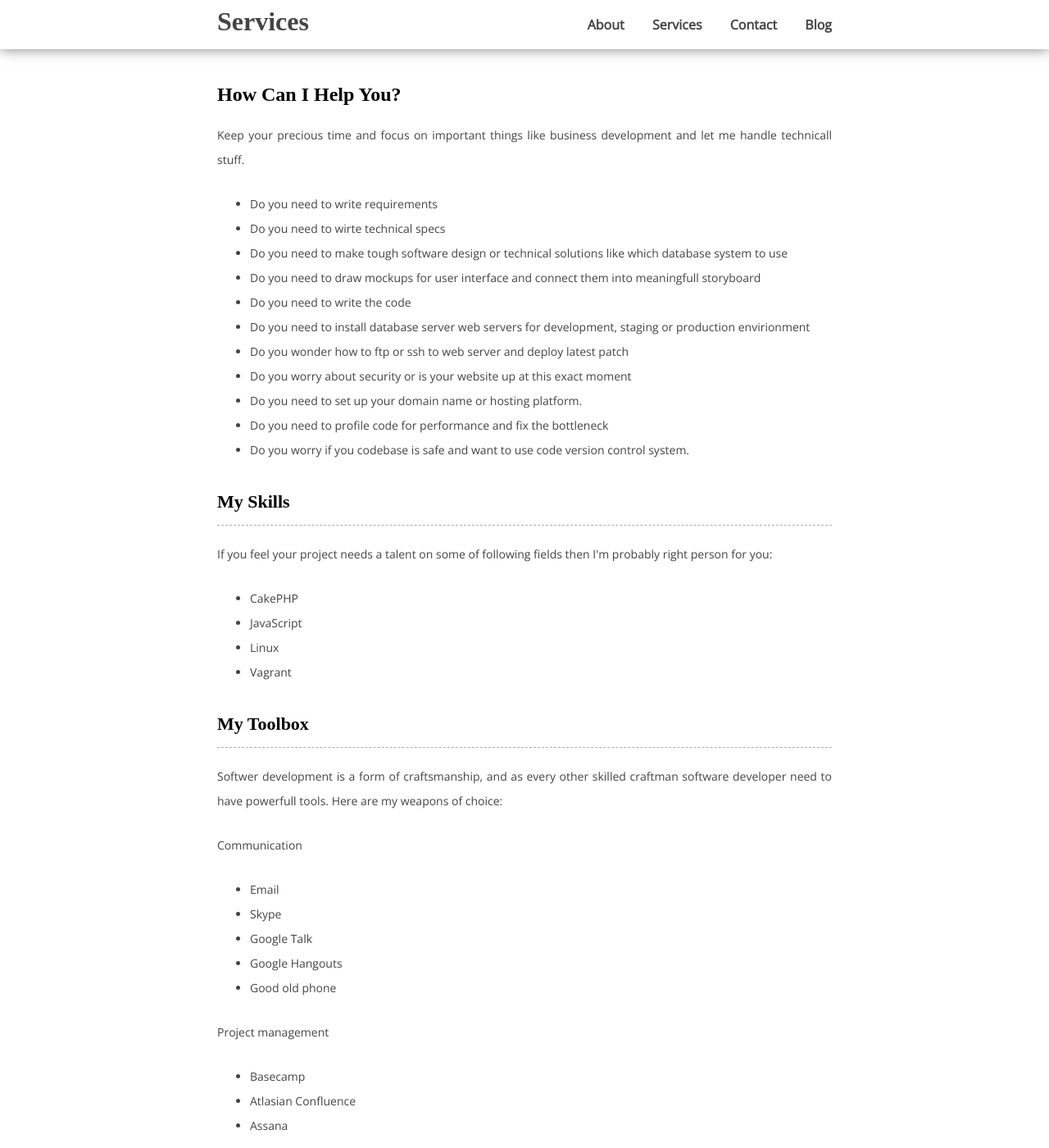
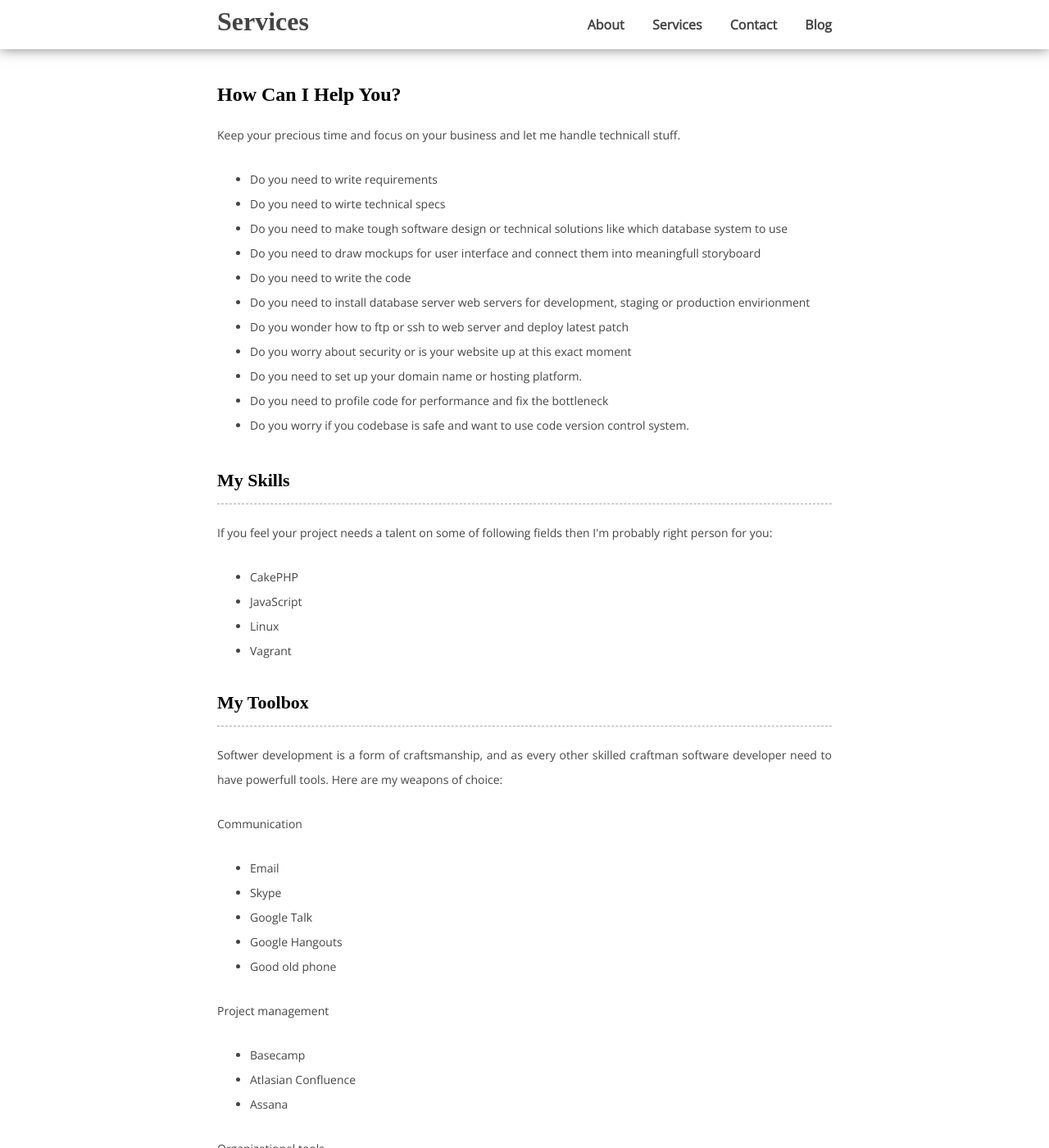
Before and after one commit to borivojevic/borivojevic.github.com, a Jekyll site: the page built from services.html, in a window 1280 px wide and 1400 px high. Shown: the whole window at 82% size. Built offline with Jekyll 4.4.1, drawn with Linux system fonts in a browser that asks for light colours; some web fonts are replaced; Markdown is read by kramdown in place of the engine named in the settings.

Commit message:
Cleanup services

```diff
--- a/css/main.css
+++ b/css/main.css
@@ -31,7 +31,7 @@
 a {
 	color: inherit;
 	font-weight: bold;
-	text-decoration: underline;
+	text-decoration: none;
 }
 div#container {
 	min-height:100%;
@@ -74,6 +74,9 @@
 	text-align: justify;
 	margin-bottom: 24px;
 }
+article section p a {
+	text-decoration: underline;
+}
 /* ==========================================================================
  HEADER
  ========================================================================== */
@@ -109,7 +112,7 @@
 	color: #F00;
 }
 #header .menu li a{
-	text-decoration: none;
+
 }
 /* ==========================================================================
  About me
--- a/services.html
+++ b/services.html
@@ -7,7 +7,8 @@
 	<article>
 		<section>
 			<h2>How Can I Help You?</h2>
-            <p>Keep your precious time and focus on important things like business development and let me handle technicall stuff.</p>
+			<p>
+				Keep your precious time and focus on your business and let me handle technicall stuff.
 				<ul>
 					<li>Do you need to write requirements</li>
 					<li>Do you need to wirte technical specs</li>
@@ -20,8 +21,9 @@
 					<li>Do you need to set up your domain name or hosting platform.</li>
 					<li>Do you need to profile code for performance and fix the bottleneck</li>
 					<li>Do you worry if you codebase is safe and want to use code version control system.</li>
+				</ul>
+			</p>
 		</section>
-    <article>
 		<section>
 			<h6>My Skills</h6>
 			<p>If you feel your project needs a talent on some of following fields then I'm probably right person for you:</p>
@@ -32,8 +34,6 @@
 				<li>Vagrant</li>
 			</ul>
 		</section>
-    </article>
-    <article>
 		<section>
 			<h6>My Toolbox</h6>
 			<p>Softwer development is a form of craftsmanship, and as every other skilled craftman software developer need to have powerfull tools.
```
Lines whose indentation alone changed are shown as unchanged.
